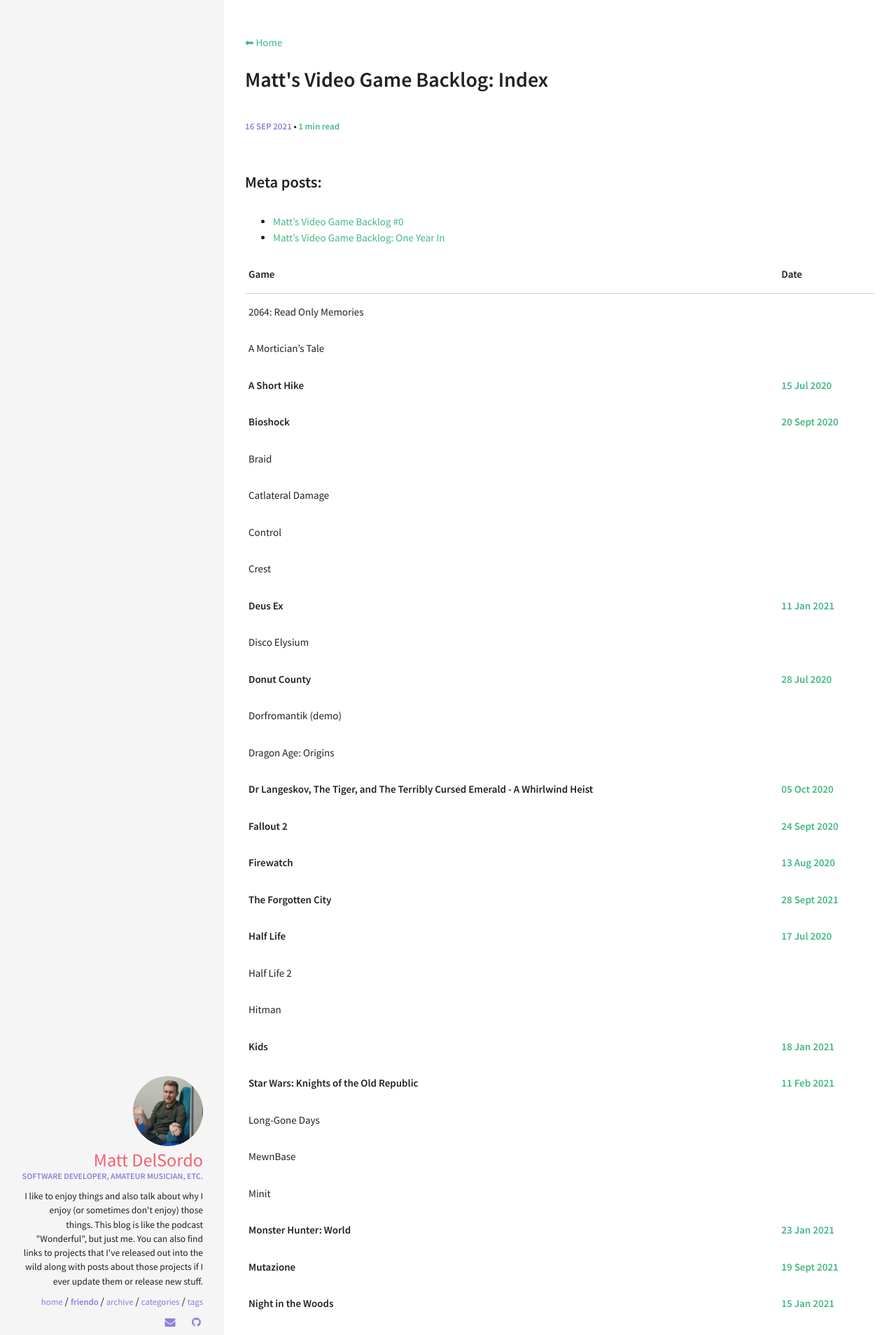
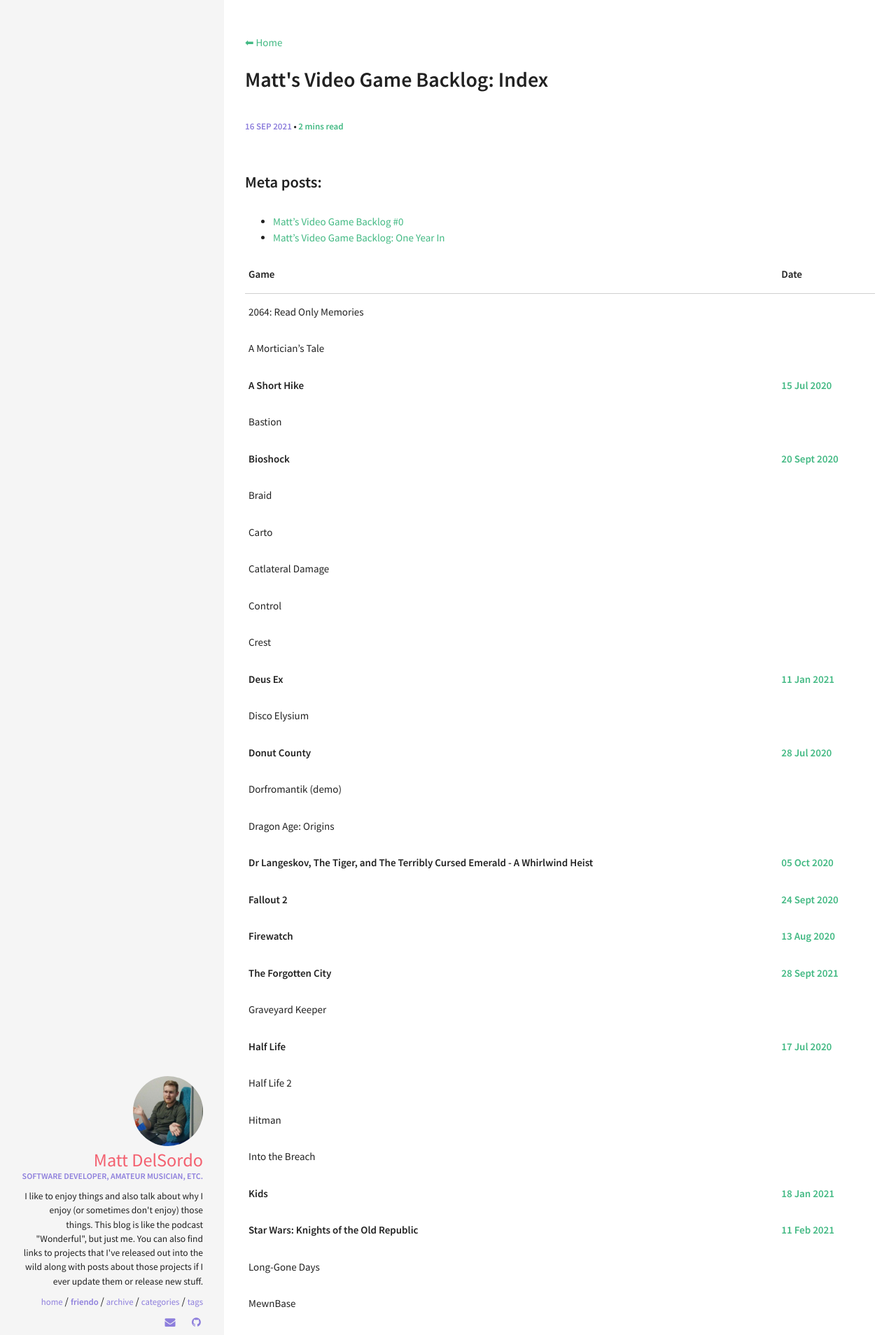
Before and after one commit to mattdelsordo/mattdelsordo.github.io, a Jekyll site: the page built from backlog/_posts/2021-09-16-backlog-index.md, in a window 1280 px wide. Shown: the top 1908 px of the page at 70% size. Built offline with Jekyll 4.4.1, drawn with Linux system fonts in a browser that asks for light colours; some of the changed text lies outside the part shown.

Commit message:
Add Christmas games to backlog chart

```diff
--- a/backlog/_posts/2021-09-16-backlog-index.md
+++ b/backlog/_posts/2021-09-16-backlog-index.md
@@ -19,8 +19,10 @@
 | 2064: Read Only Memories                                                         |                                                                     |
 | A Mortician's Tale                                                               |                                                                     |
 | **A Short Hike**                                                                 | [**15 Jul 2020**]({% post_url backlog/2020-07-15-ashorthike %})     |
+| Bastion                                                                          |                                                                     |
 | **Bioshock**                                                                     | [**20 Sept 2020**]({% post_url backlog/2020-09-20-bioshock %})      |
 | Braid                                                                            |                                                                     |
+| Carto                                                                            |                                                                     |
 | Catlateral Damage                                                                |                                                                     |
 | Control                                                                          |                                                                     |
 | Crest                                                                            |                                                                     |
@@ -33,9 +35,11 @@
 | **Fallout 2**                                                                    | [**24 Sept 2020**]({% post_url backlog/2020-09-24-fallout2 %})      |
 | **Firewatch**                                                                    | [**13 Aug 2020**]({% post_url backlog/2020-08-13-firewatch %})      |
 | **The Forgotten City**                                                           | [**28 Sept 2021**]({% post_url backlog/2021-09-28-forgottencity %}) |
+| Graveyard Keeper                                                                 |                                                                     |
 | **Half Life**                                                                    | [**17 Jul 2020**]({% post_url backlog/2020-07-17-halflife %})       |
 | Half Life 2                                                                      |                                                                     |
 | Hitman                                                                           |                                                                     |
+| Into the Breach                                                                  |                                                                     |
 | **Kids**                                                                         | [**18 Jan 2021**]({% post_url backlog/2021-01-18-kids %})           |
 | **Star Wars: Knights of the Old Republic**                                       | [**11 Feb 2021**]({% post_url backlog/2021-02-11-kotor %})          |
 | Long-Gone Days                                                                   |                                                                     |
@@ -43,6 +47,7 @@
 | Minit                                                                            |                                                                     |
 | **Monster Hunter: World**                                                        | [**23 Jan 2021**]({% post_url backlog/2021-01-23-mhw %})            |
 | **Mutazione**                                                                    | [**19 Sept 2021**]({% post_url backlog/2021-09-19-mutazione %})     |
+| Necrobarista: The Final Pour                                                     |                                                                     |
 | **Night in the Woods**                                                           | [**15 Jan 2021**]({% post_url backlog/2021-01-15-nitw %})           |
 | OneShot                                                                          |                                                                     |
 | **Outer Wilds**                                                                  | [**21 Nov 2020**]({% post_url backlog/2020-11-21-outerwilds %})     |
```
Also changed, not shown: other parts of backlog/_posts/2021-09-16-backlog-index.md (+1 -0 lines).
